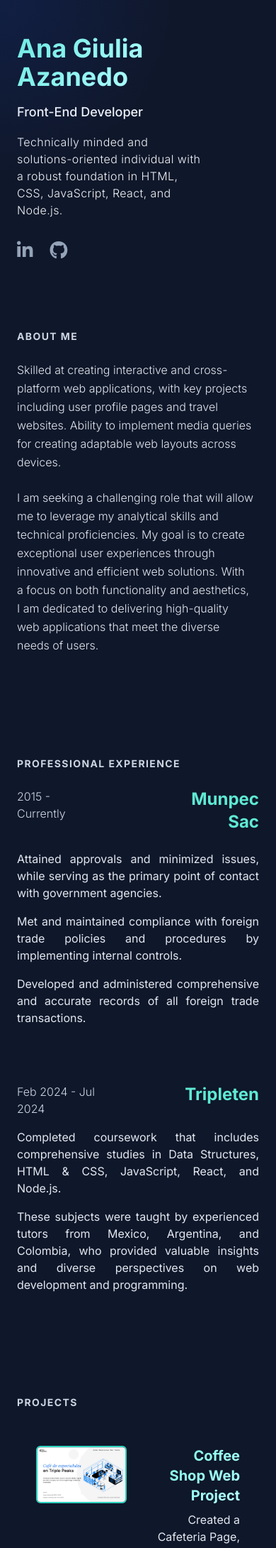
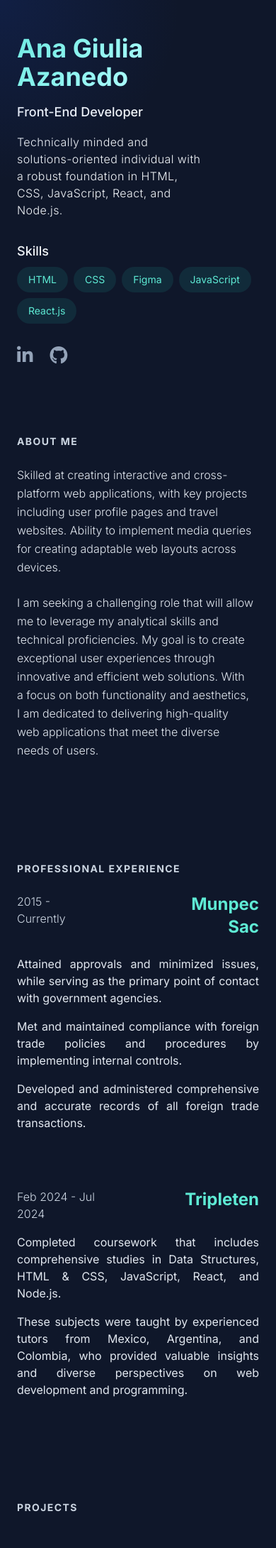
Before and after one commit to anagiulia15/Ana-s-Personal-Portfolio, a Jekyll site: the page built from index.md, in a window 390 px wide. Shown: the top 2181 px of the page at 71% size. Built offline with Jekyll 4.4.1, drawn with Linux system fonts in a browser that asks for light colours; nearby versions of some CDN libraries.

Commit message:
feat: added the skills section to the webpage

```diff
--- a/_layouts/portfolio.html
+++ b/_layouts/portfolio.html
@@ -82,6 +82,18 @@
                 </li>
               </ul>
             </nav>
+          </div>
+          <h2 class="text-lg font-medium text-slate-100 mt-8 text-left">Skills</h2>
+          <div
+            class="flex-row lg:flex-col flex flex-wrap gap-y-2 gap-x-2 justify-start mt-2 lg:mt-0 md:justify-start items-start"
+          >
+            {% for tech in page.skills %}
+            <button
+              class="rounded-3xl bg-teal-400/10 text-teal-300 py-2 px-4 text-sm"
+            >
+              {{ tech }}
+            </button>
+            {% endfor %}
           </div>
           <div class="flex justify-self-end mt-8 lg:mb-24">
             <ul class="flex gap-6 self-center items-center">
--- a/assets/css/styles.css
+++ b/assets/css/styles.css
@@ -633,6 +633,14 @@ video {
   margin-top: 2rem;
 }
 
+.mt-5 {
+  margin-top: 1.25rem;
+}
+
+.mt-2 {
+  margin-top: 0.5rem;
+}
+
 .flex {
   display: flex;
 }
@@ -712,6 +720,10 @@ video {
 
 .items-center {
   align-items: center;
+}
+
+.justify-start {
+  justify-content: flex-start;
 }
 
 .justify-center {
@@ -1177,6 +1189,10 @@ body{
     width: 9rem;
   }
 
+  .md\:justify-start {
+    justify-content: flex-start;
+  }
+
   .md\:px-12 {
     padding-left: 3rem;
     padding-right: 3rem;
@@ -1221,6 +1237,10 @@ body{
     margin-top: 10rem;
   }
 
+  .lg\:mt-4 {
+    margin-top: 1rem;
+  }
+
   .lg\:block {
     display: block;
   }
@@ -1257,6 +1277,10 @@ body{
 
   .lg\:flex-col {
     flex-direction: column;
+  }
+
+  .lg\:justify-start {
+    justify-content: flex-start;
   }
 
   .lg\:justify-between {
--- a/index.md
+++ b/index.md
@@ -1,6 +1,13 @@
 ---
 layout: portfolio
 title: Ana's Portfolio
+
+skills:
+  - HTML
+  - CSS
+  - Figma
+  - JavaScript
+  - React.js
 
 professional-experience:
   - company: Munpec Sac
```
